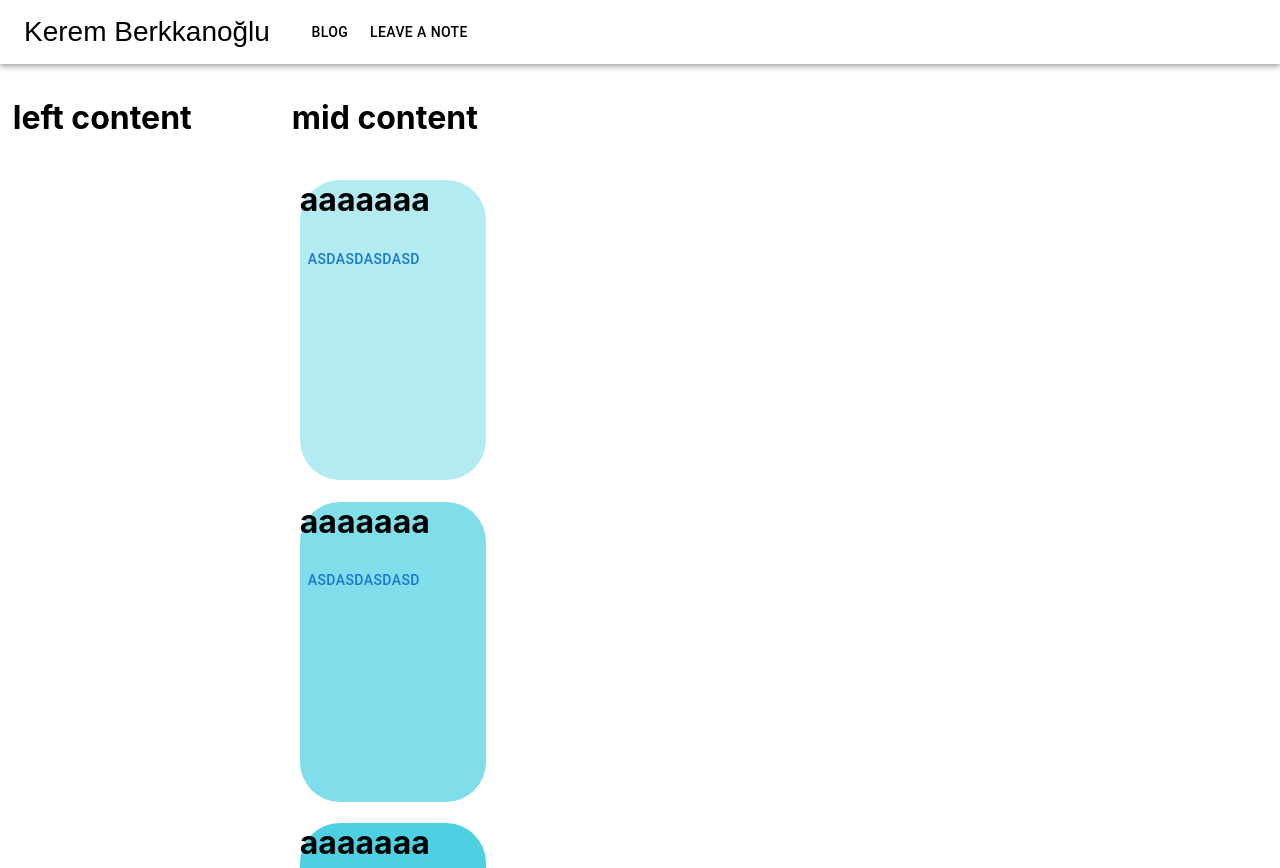
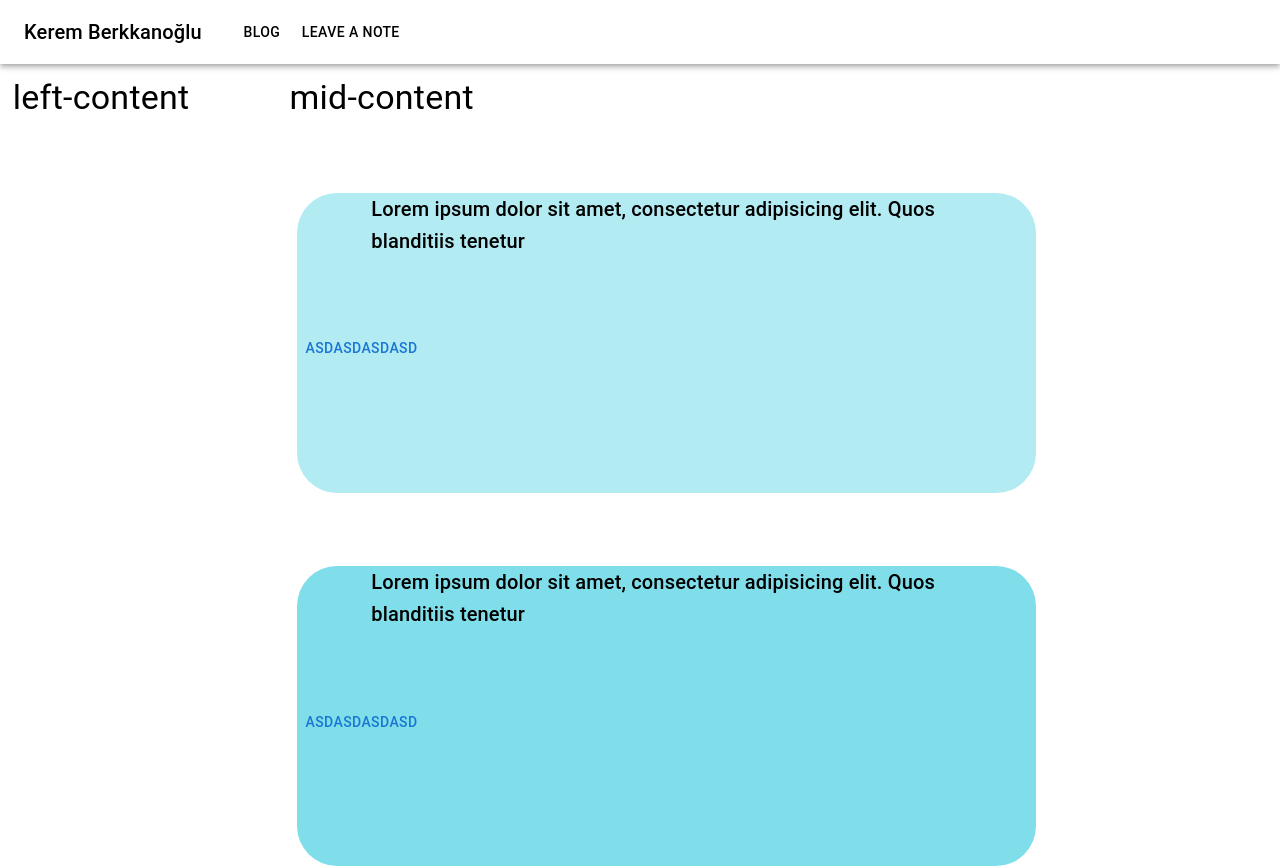
Before and after one commit to WizardLizard8998/WebSite1-React, a React (Create React App) app: page / in a window 1280 px wide. Shown: the top 868 px of the page. Built offline with nearby package versions, Linux system fonts and the light colour scheme; no server answers.

Commit message:
letters check ?

```diff
--- a/src/COMPONENTS/AppBar.jsx
+++ b/src/COMPONENTS/AppBar.jsx
@@ -7,6 +7,7 @@ import IconButton from "@mui/material/IconButton";
 
 import "../Styles.css";
 import { useNavigate } from "react-router-dom";
+import { Typography } from "@mui/material";
 
 export default function KAppBar() {
   const history = useNavigate();
@@ -26,7 +27,7 @@ export default function KAppBar() {
               aria-label="menu"
               sx={{ mr: 2 }}
             >
-              Kerem Berkkanoğlu
+              <Typography variant="h6"> Kerem Berkkanoğlu</Typography>
             </IconButton>
 
             <Button
--- a/src/PAGES/MainPage.jsx
+++ b/src/PAGES/MainPage.jsx
@@ -2,6 +2,8 @@ import React from "react";
 import Button from "@mui/material/Button";
 import "../Styles.css";
 import axios from "axios";
+import Typography from '@mui/material/Typography';
+
 //import { useEffect , useState} from "react";
 
 import Box from '@mui/material/Box';
@@ -29,7 +31,12 @@ function BoxSx(props) {
         },
       }}
     >
-        <h1>aaaaaaa</h1>
+      <div class= "box-title">
+         <Typography variant="h6" >
+        Lorem ipsum dolor sit amet, consectetur adipisicing elit. Quos
+        blanditiis tenetur
+      </Typography>
+      </div>
         <div>
         <Button color="primary">asdasdasdasd</Button>
         </div>
@@ -52,11 +59,11 @@ function MainPage(props) {
     <>
       <div className="pageTemplate">
         <div className="leftbar">
-          <h1>left content </h1>
+        <Typography variant="h4" > left-content </Typography>
         </div>
 
         <div className="midcontent">
-        <h1>mid content</h1>
+        <Typography variant="h4" > mid-content </Typography>
         <div className="midBox">
         {colors && colors.map((data,index) => <BoxSx renk={data} />)}
         </div>
--- a/src/Styles.css
+++ b/src/Styles.css
@@ -23,6 +23,11 @@
   width: fit-content;
 }
 
+
+.box-title{
+  margin: 10%;
+}
+
 .midBox {
   width: 100%;
   min-width: fit-content;
```
